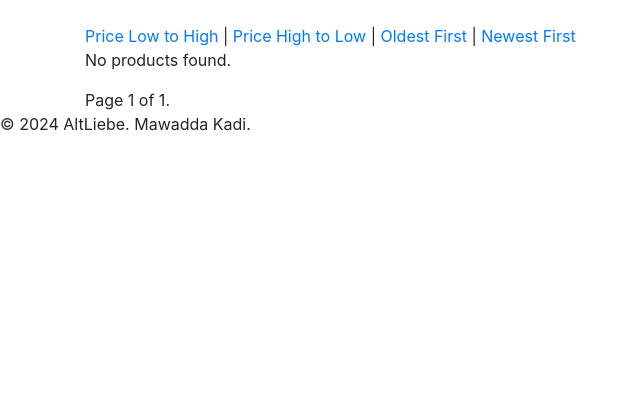
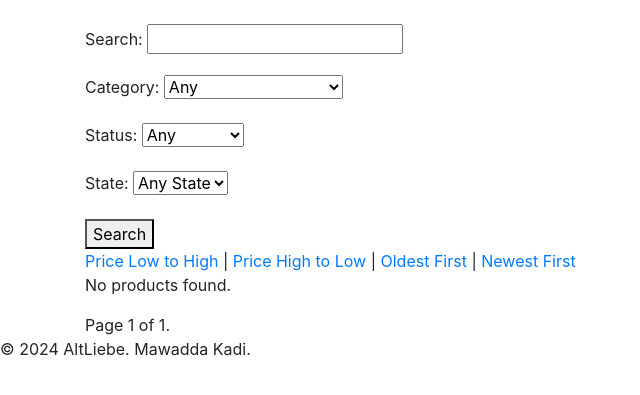
Before and after one commit to Mawadda-Kadi/altliebe, a Django app: page /products/ in a window 1280 px wide. Shown: the part 94-489 px from the top of the page, without its empty margins (0-640 px from the left). Run offline with Django 4.2, Linux system fonts and the light colour scheme; data that the repository does not hold is empty; some libraries are stand-ins or nearby versions.

Commit message:
add: search formwith several filters

```diff
--- a/products/forms.py
+++ b/products/forms.py
@@ -1,5 +1,28 @@
 from django import forms
 from .models import Product
+from users.models import State
+
+# Choices Fields
+CATEGORY = (
+    ('', "Any"),
+    ('0', "Electronics"),
+    ('1', "Fashion and Apparel"),
+    ('2', "Home and Garden"),
+    ('3', "Sports and Outdoors"),
+    ('4', "Toys and Games"),
+    ('5', "Books and Media"),
+    ('6', "Pet Supplies"),
+    ('7', "Other"),
+)
+STATUS = (
+    ('', "Any"), ('0', "used"), ('1', "new"), ('2', "handmade")
+)
+
+class ProductSearchForm(forms.Form):
+    query = forms.CharField(required=False, label='Search')
+    category = forms.ChoiceField(choices=CATEGORY, required=False, label='Category')
+    status = forms.ChoiceField(choices=STATUS, required=False)
+    state = forms.ModelChoiceField(queryset=State.objects.all(), required=False, empty_label="Any State", label='State')
 
 class ProductForm(forms.ModelForm):
     class Meta:
--- a/products/templates/products/product_list.html
+++ b/products/templates/products/product_list.html
@@ -1,6 +1,11 @@
 {% extends 'base.html' %}
 
 {% block content %}
+
+<form method="get">
+    {{ form.as_p }}
+    <button type="submit">Search</button>
+</form>
 
 {% if messages %}
 {% for message in messages %}
--- a/products/views.py
+++ b/products/views.py
@@ -7,7 +7,7 @@ from django.contrib.auth import get_user_model
 from django.contrib.auth.mixins import LoginRequiredMixin
 from django.http import HttpResponse
 from .models import Product
-from .forms import ProductForm
+from .forms import ProductForm, ProductSearchForm
 from users.models import Profile
 import logging
 
@@ -26,14 +26,25 @@ class ProductList(generic.ListView):
     paginate_by = 4
 
     def get_queryset(self):
-        """Override to customize the query based on sorting options."""
-        # Default sort is newest first
+        # Start with all available or reserved products
+        queryset = Product.objects.filter(Q(availability=0) | Q(availability=1))
+        query = self.request.GET.get('query', '')
+        category = self.request.GET.get('category', '')
+        seller = self.request.GET.get('seller', '')
+        state = self.request.GET.get('state', '')
+        status = self.request.GET.get('status', '')
+
+        # Apply search filters
+        if query:
+            queryset = queryset.filter(
+                Q(title__icontains=query) |
+                Q(description__icontains=query) |
+                Q(seller__username__icontains=query) |
+                Q(city__icontains=query)
+            )
+
+        # Sorting logic
         sort = self.request.GET.get('sort', 'date_desc')
-
-        # Apply filters before sorting
-        queryset = Product.objects.filter(Q(availability=0) | Q(availability=1))
-
-        # Apply sorting
         if sort == 'price_asc':
             queryset = queryset.order_by('price')
         elif sort == 'price_desc':
@@ -45,7 +56,11 @@ class ProductList(generic.ListView):
 
         return queryset
 
-
+    def get_context_data(self, **kwargs):
+        context = super().get_context_data(**kwargs)
+        # Pass the search form to the template
+        context['form'] = ProductSearchForm(self.request.GET or None)
+        return context
 class ProductDetail(DetailView):
     model = Product
     template_name = 'products/product_detail.html'
```
Also changed, not shown: products/models.py (+18 -3 lines), templates/base.html (+5 -2 lines).
